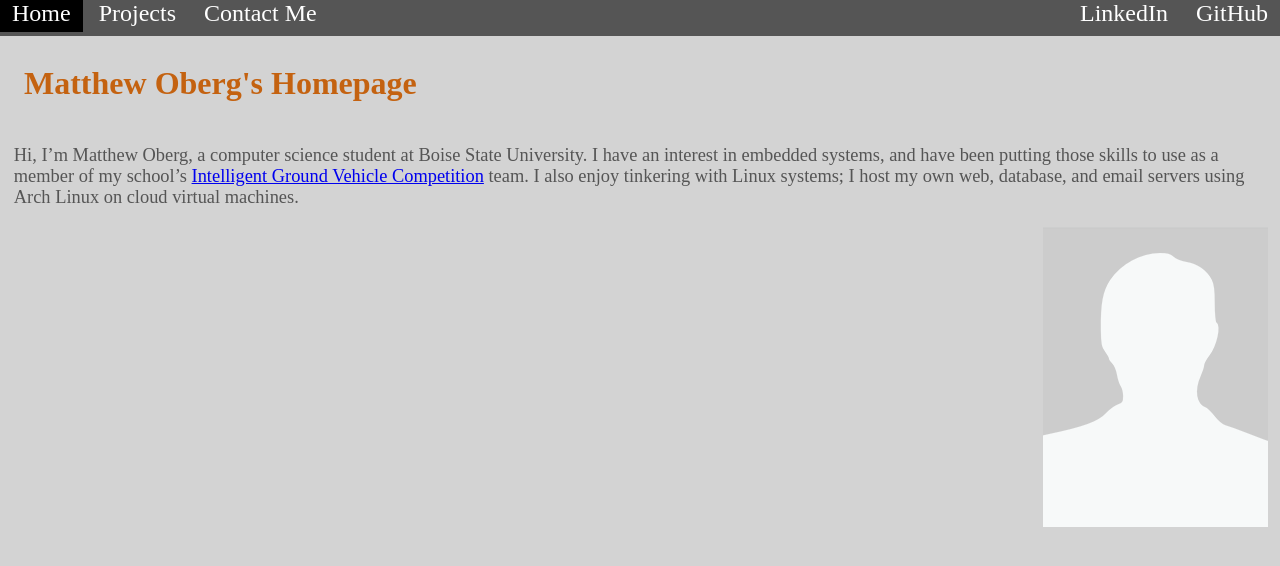
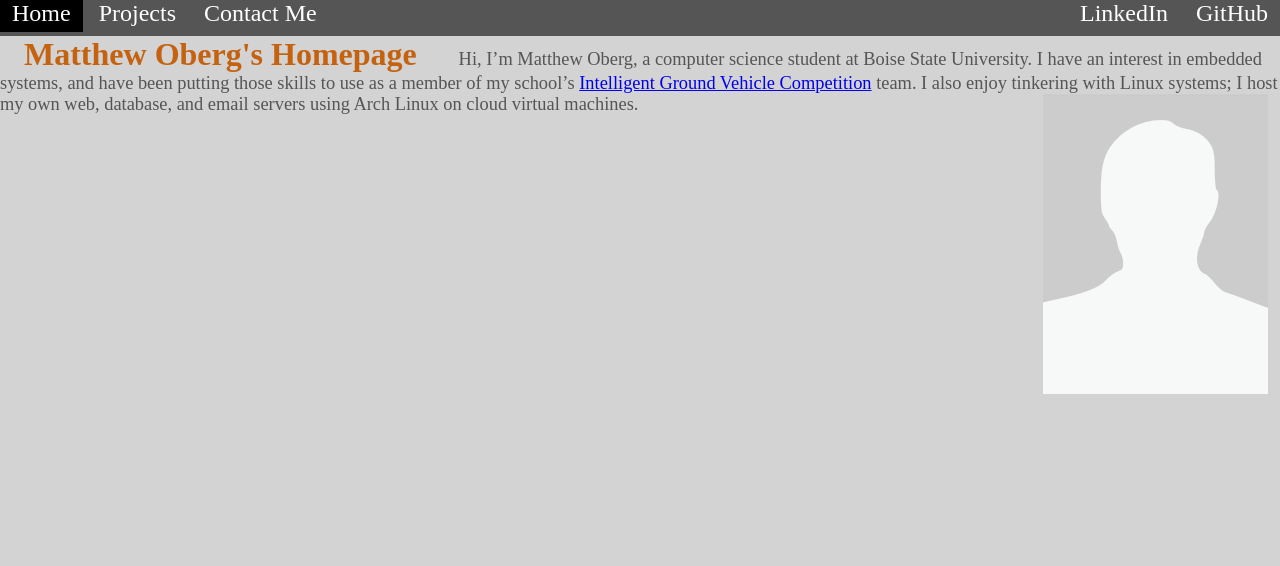
Before and after one commit to matthew-oberg/oberg.us, a PHP site: page / in a window 1280 px wide. Shown: the top 566 px of the page. Run offline with PHP 8.4, Linux system fonts and the light colour scheme.

Commit message:
Image alignment fix pt 4

```diff
--- a/style.css
+++ b/style.css
@@ -30,7 +30,7 @@ body {
 }
 
 #intro-h {
-    float: left;
+    display: inline;
     padding-top: 0.25em;
     padding-bottom: 0.1em;
     padding-left: 0.75em;
@@ -39,7 +39,6 @@ body {
 }
 
 #intro-p {
-    float: left;
     display: inline;
     padding-top: 0;
     padding-bottom: 0;
@@ -51,6 +50,7 @@ body {
 #headshot {
     float: right;
     display: inline;
+    max-width: 25%;
     padding-top: 0;
     padding-bottom: 0;
     padding-left: 0.75em;
```
